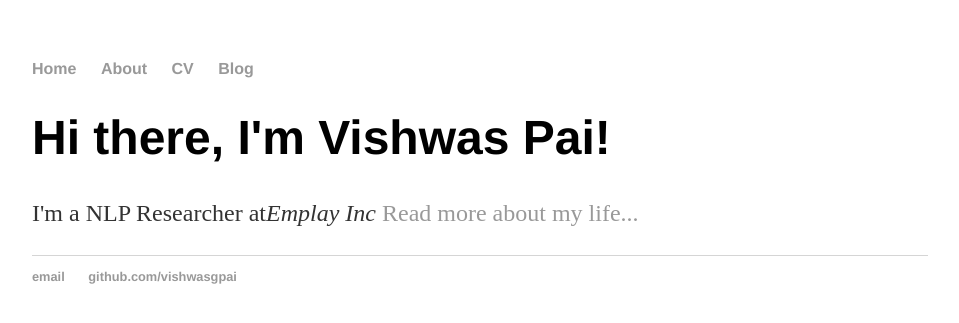
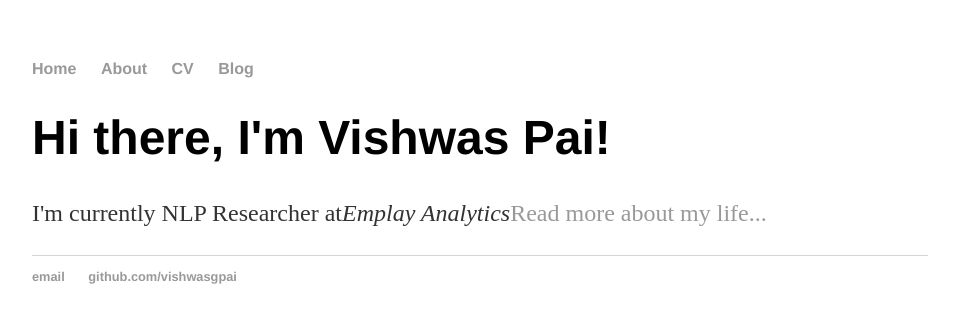
Before and after one commit to Threepointone4/vishwaspai.github.io, a Jekyll site: the page built from index.html, in a window 1280 px wide. Shown: the top 323 px of the page, without its empty margins (160-1119 px from the left). Built offline with Jekyll 4.4.1, drawn with Linux system fonts in a browser that asks for light colours.

Commit message:
Update index.html
Dynamic index.html added

```diff
--- a/index.html
+++ b/index.html
@@ -1,30 +1,8 @@
-<!DOCTYPE html>
-<html>
-	<head>
-		<title>Vishwas Pai, NLP Researcher</title>
-		<!-- link to main stylesheet -->
-		<link rel="stylesheet" type="text/css" href="/css/main.css">
-	</head>
-	<body>
-		<nav>
-    		<ul>
-        		<li><a href="/">Home</a></li>
-	        	<li><a href="/about">About</a></li>
-        		<li><a href="/cv">CV</a></li>
-        		<li><a href="/blog">Blog</a></li>
-    		</ul>
-		</nav>
-		<div class="container">
-    		<div class="blurb">
-        		<h1>Hi there, I'm Vishwas Pai!</h1>
-				<p>I'm a NLP Researcher at<em>Emplay Inc</em> <a href="/about">Read more about my life...</a></p>
-    		</div><!-- /.blurb -->
-		</div><!-- /.container -->
-		<footer>
-    		<ul>
-        		<li><a href="mailto:vishwas.g.pai@gmail.com">email</a></li>
-        		<li><a href="https://github.com/vishwasgpai">github.com/vishwasgpai</a></li>
-			</ul>
-		</footer>
-	</body>
-</html>
+---
+layout: default
+title: Vishwas Pai, Emplay Analytics
+---
+<div class="blurb">
+	<h1>Hi there, I'm Vishwas Pai!</h1>
+	<p>I'm currently NLP Researcher at<em>Emplay Analytics</em><a href="/about">Read more about my life...</a></p>
+</div><!-- /.blurb -->
```
